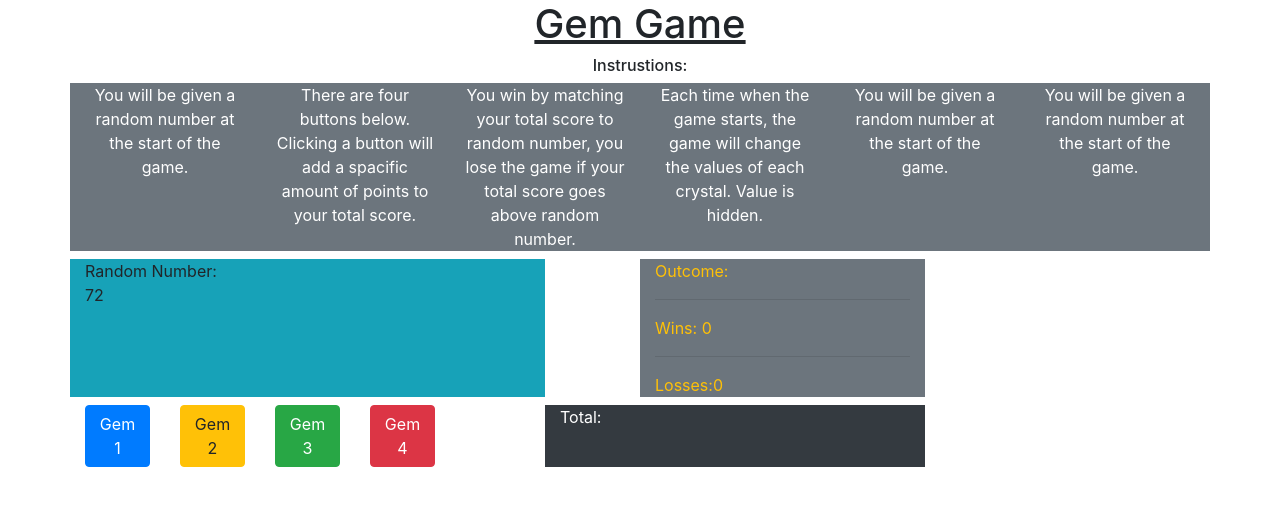
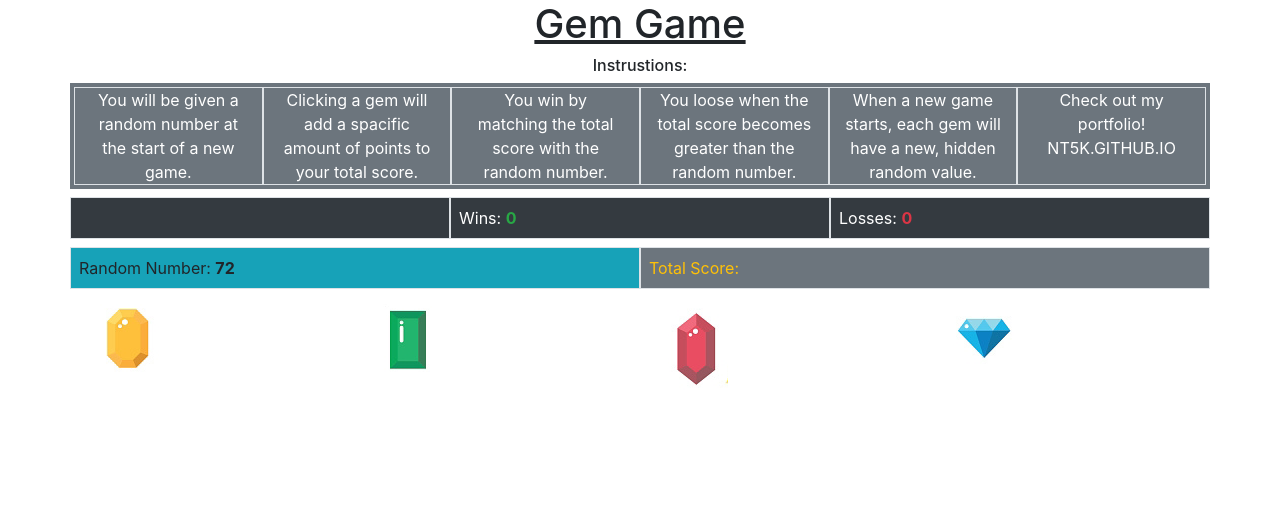
Before and after one commit to NT5K/unit-4-game, a plain HTML site: page index.html in a window 1280 px wide. Drawn offline with nearby package versions, Linux system fonts and the light colour scheme.

Commit message:
bootstrap magic, html layout, gem pics

```diff
--- a/assets/javascript/game.js
+++ b/assets/javascript/game.js
@@ -55,14 +55,14 @@ function winOrLoose() {
 if (total === randomNumber) {
     wins++;
     $('#win-count').text(wins);
-    $('#win-or-loss').text("You Won!");
+    $('#win-or-loss').text("You Won!").css('color', 'green');
 
     resetGame();
 }
 else if (total > randomNumber) {
     losses++;
     $('#loss-count').text(losses);
-    $('#win-or-loss').text("You Lost!");
+    $('#win-or-loss').text("You Lost!").css('color', 'red');
     resetGame();
 }
 }
--- a/index.html
+++ b/index.html
@@ -15,67 +15,75 @@
 
 <body>
 
+    <!-- instructions -->
     <header class="container text-center">
         <h1><u>Gem Game</u></h1>
         <h6 class="text-center">Instrustions:</h6>
-        <div class="row bg-secondary text-white mb-2">
-                <div class="col-2">
-                    You will be given a random number at the start of the game.
+        <div class="row bg-secondary text-white mb-2 p-1">
+            <div class="col-lg-2 border">
+                You will be given a random number at the start of a new game.
             </div>
-                <div class="col-2">
-                    There are four buttons below. Clicking a button will add a spacific amount of points to your total score.
+            <div class="col-lg-2 border">
+                Clicking a gem will add a spacific amount of points to your total score.
             </div>
-                <div class="col-2">
-                    You win by matching your total score to random number, you lose the game if your total score goes above random number.
+            <div class="col-lg-2 border">
+                You win by matching the total score with the random number.
             </div>
-                <div class="col-2">
-                    Each time when the game starts, the game will change the values of each crystal. Value is hidden.
+            <div class="col-lg-2 border">
+                You loose when the total score becomes greater than the random number.
             </div>
-                <div class="col-2">
-                    You will be given a random number at the start of the game.
+            <div class="col-lg-2 border">
+                When a new game starts, each gem will have a new, hidden random value.
             </div>
-                <div class="col-2">
-                    You will be given a random number at the start of the game.
+            <div class="col-lg-2 border">
+                Check out my portfolio! <a href="https://nt5k.github.io" target="blank" style="color:white">NT5K.GITHUB.IO</a>
             </div>
         </div>
     </header>
 
+    <!-- outcome, wins, losses -->
     <div class="container">
+        <div class="row pb-2">
+            <div class="col-4 p-2 bg-dark text-white border">
+                <span id="win-or-loss" class="font-weight-bold"></span>
+            </div>
+            <div class="col-4 p-2 bg-dark text-white border">
+                Wins: <span id="win-count" class="font-weight-bold text-success"></span>
+            </div>
+            <div class="col-4 p-2 bg-dark text-white border">
+                Losses: <span id="loss-count" class="font-weight-bold text-danger"></span>
+            </div>
+        </div>
+
         <!-- random number -->
        <div class="row pb-2">
-            <div class="col-5 bg-info">
-                Random Number:<p id="random-number"></p>
-            </div>
-            <div class="col-1"></div>
-            <!--  -->
-            <div class="col-3 bg-secondary text-warning">
-                Outcome: <span id="win-or-loss"></span> <hr>
-                Wins: <span id="win-count"></span> <hr>
-                Losses:<span id="loss-count"></span>
-            </div>
-             <div class="col-2"></div>
+            <div class="col-6 bg-info border p-2">
+                 Random Number: <span id="random-number" class="font-weight-bold"></span>
             </div>
 
-       <div class="row">
-            <div class="col-1">
-                <button type="button" class="btn btn-primary gem" id="button-1" value="">Gem 1</button>
+            <!-- total -->
+            <div class="col-6 bg-secondary text-warning border p-2">
+                Total Score: <span id="sum-of-buttons" class="font-weight-bold"></span>
             </div>
-            <div class="col-1">
-                <button type="button" class="btn btn-warning gem" id="button-2" value="">Gem 2</button>
-            </div>
-            <div class="col-1">
-                <button type="button" class="btn btn-success gem" id="button-3" value="">Gem 3</button>
-            </div>
-            <div class="col-1">
-                <button type="button" class="btn btn-danger gem" id="button-4" value="">Gem 4</button>
-            </div>
-            <!-- <div class="col-1"></div> -->
-            <div class="col-1"></div>
-            <div class="col-4 bg-dark text-white">
-                Total: <span id="sum-of-buttons"></span>
         </div>
 
+        <!-- buttons -->
+        <div id="buttons" class="row pb-2">
+            <div class="col-3">
+                <button type="button border" class="btn" id="button-1" value=""><img src="assets/images/yellow.png"></button>
             </div>
+            <div class="col-3">
+                <button type="button border" class="btn" id="button-2" value=""><img src="assets/images/green.png"></button>
+            </div>
+            <div class="col-3">
+                <button type="button border" class="btn" id="button-3" value=""><img src="assets/images/red.png"></button>
+            </div>
+            <div class="col-3">
+                <button type="button border" class="btn" id="button-4" value=""><img src="assets/images/blue.png"></button>
+            </div>
+        </div>
+
+
     </div>
 </body>
 <script type="text/javascript" src="assets/javascript/game.js"></script>
```
Also changed, not shown: assets/images/blue.png (added), assets/images/green.png (added), assets/images/red.png (added), assets/images/yellow.png (added). Lines whose indentation alone changed are shown as unchanged.
